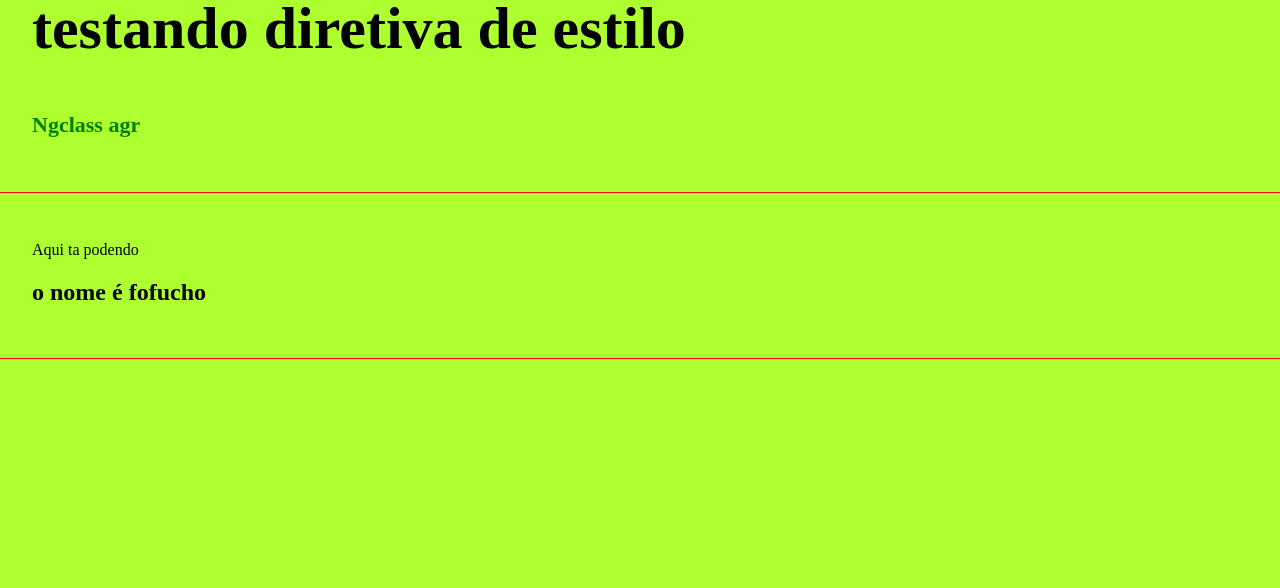
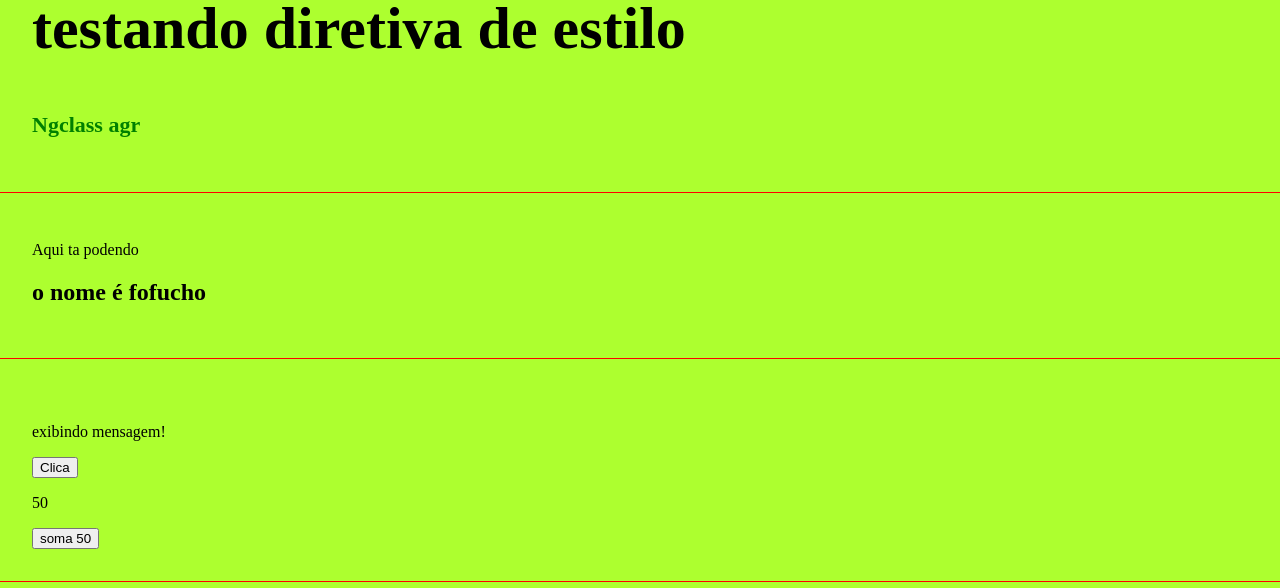
Before and after one commit to GuiJaeke/Angular-JS, an Angular app in the folder AngularJS/: page / in a window 1280 px wide. Shown: the part 752-1340 px from the top of the page. Built offline with nearby package versions, Linux system fonts and the light colour scheme.

Commit message:
Functions no angular

```diff
--- a/AngularJS/src/app/app.component.html
+++ b/AngularJS/src/app/app.component.html
@@ -3,3 +3,4 @@
 <app-parent-date [name]="userName" [array]="array"></app-parent-date>
 <app-directives></app-directives>
 <app-if-render></app-if-render>
+<app-eventos></app-eventos>
--- a/AngularJS/src/app/app.module.ts
+++ b/AngularJS/src/app/app.module.ts
@@ -7,6 +7,7 @@ import { FirstComponentComponent } from './components/first-component/first-comp
 import { ParentDateComponent } from './components/parent-date/parent-date.component';
 import { DirectivesComponent } from './components/directives/directives.component';
 import { IfRenderComponent } from './components/if-render/if-render.component';
+import { EventosComponent } from './components/eventos/eventos.component';
 
 @NgModule({
   declarations: [
@@ -14,7 +15,8 @@ import { IfRenderComponent } from './components/if-render/if-render.component';
     FirstComponentComponent,
     ParentDateComponent,
     DirectivesComponent,
-    IfRenderComponent
+    IfRenderComponent,
+    EventosComponent
   ],
   imports: [
     BrowserModule,
--- /dev/null
+++ b/AngularJS/src/app/components/eventos/eventos.component.html
@@ -0,0 +1,6 @@
+<div class="class">
+    <p *ngIf="show">exibindo mensagem!</p>
+    <button (click)="showMessage()">Clica</button>
+    <p>{{num}}</p>
+    <button (click)="soma50()">soma 50</button>
+</div>
--- /dev/null
+++ b/AngularJS/src/app/components/eventos/eventos.component.ts
@@ -0,0 +1,21 @@
+import { Component } from '@angular/core';
+
+@Component({
+  selector: 'app-eventos',
+  standalone: false,
+
+  templateUrl: './eventos.component.html',
+  styleUrl: './eventos.component.css'
+})
+export class EventosComponent {
+  show: boolean = true;
+  num: number = 50;
+
+  soma50(): void {
+    this.num = this.num + 50
+  }
+
+  showMessage(): void {
+    this.show = !this.show;
+  }
+}
```
Also changed, not shown: AngularJS/src/app/components/eventos/eventos.component.css (added), 1 other file (tests, documents, lock files or other folders).
